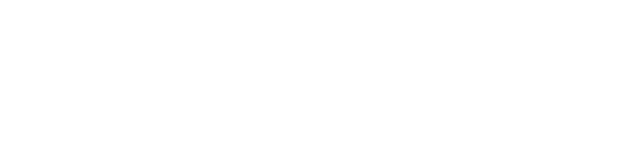
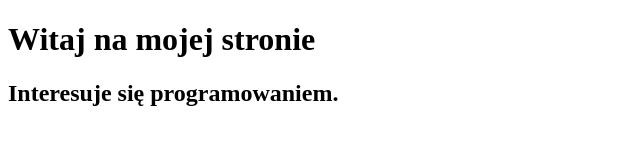
Before and after one commit to abarzyk/test, a plain HTML site: page index.html in a window 1280 px wide. Shown: the whole page, without its empty margins (0-640 px from the left). Drawn offline with Linux system fonts and the light colour scheme.

Commit message:
Updated index.html

```diff
--- a/index.html
+++ b/index.html
@@ -5,6 +5,7 @@
     <title>Strona startowa</title>
 </head>
 <body>
-
+    <h1>Witaj na mojej stronie</h1>
+    <h2>Interesuje się programowaniem.</h2>
 </body>
 </html>
```
